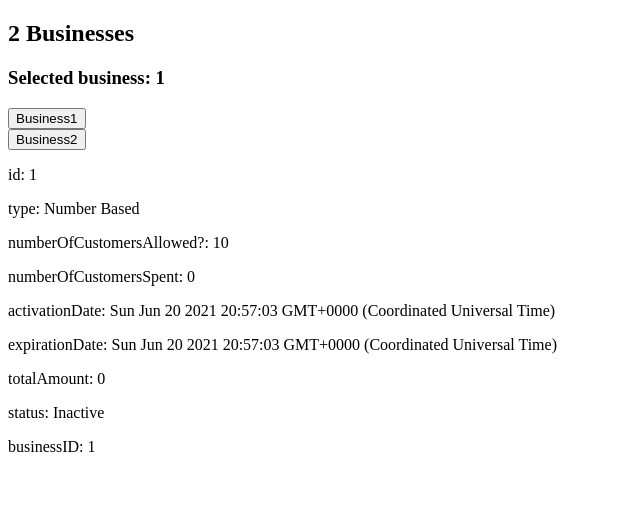
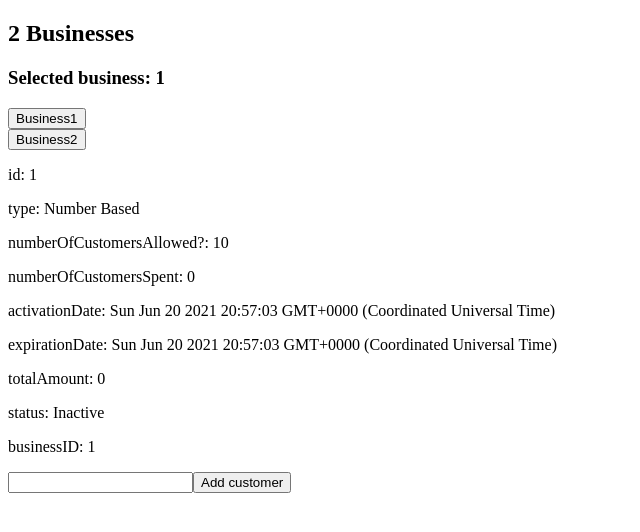
Before and after one commit to kimividiostro/Licence, an Angular app: page / in a window 1280 px wide. Both pictures are taken after a click on the button "Business1". Shown: the top 532 px of the page, without its empty margins (0-640 px from the left). Built offline with nearby package versions, Linux system fonts and the light colour scheme.

Commit message:
Added CustomerInput component

```diff
--- a/src/app/app.component.html
+++ b/src/app/app.component.html
@@ -1,4 +1,5 @@
 <div>
   <businesses> </businesses>
   <licence-display></licence-display>
+  <customer-input></customer-input>
 </div>
--- a/src/app/app.module.ts
+++ b/src/app/app.module.ts
@@ -7,9 +7,10 @@ import { BusinessesComponent } from './businesses/businesses.component';
 import { BusinessesService } from './businesses/businesses.service';
 import { BusinessComponent } from './business/business.component';
 import { LicenceDisplayComponent } from './licence-display/licence-display.component';
+import { CustomerInputComponent } from './customer-input/customer-input.component';
 
 @NgModule({
-  declarations: [AppComponent, BusinessesComponent, BusinessComponent, LicenceDisplayComponent],
+  declarations: [AppComponent, BusinessesComponent, BusinessComponent, LicenceDisplayComponent, CustomerInputComponent],
   imports: [BrowserModule, AppRoutingModule],
   providers: [BusinessesService],
   bootstrap: [AppComponent],
--- /dev/null
+++ b/src/app/customer-input/customer-input.component.html
@@ -0,0 +1,4 @@
+<div *ngIf="visible">
+  <input type="text" />
+  <button>Add customer</button>
+</div>
--- /dev/null
+++ b/src/app/customer-input/customer-input.component.ts
@@ -0,0 +1,20 @@
+import { Component, OnInit } from '@angular/core';
+import { BusinessesService } from '../businesses/businesses.service';
+
+@Component({
+  selector: 'customer-input',
+  templateUrl: './customer-input.component.html',
+  styleUrls: ['./customer-input.component.css']
+})
+export class CustomerInputComponent implements OnInit {
+
+  visible: boolean;
+  constructor(private service: BusinessesService) {
+    this.visible = false;
+  }
+
+  ngOnInit(): void {
+    this.service.businessSelected.subscribe(() =>  this.visible = true)
+  }
+
+}
```
Also changed, not shown: src/app/customer-input/customer-input.component.css (added), 1 other file (tests, documents, lock files or other folders).
